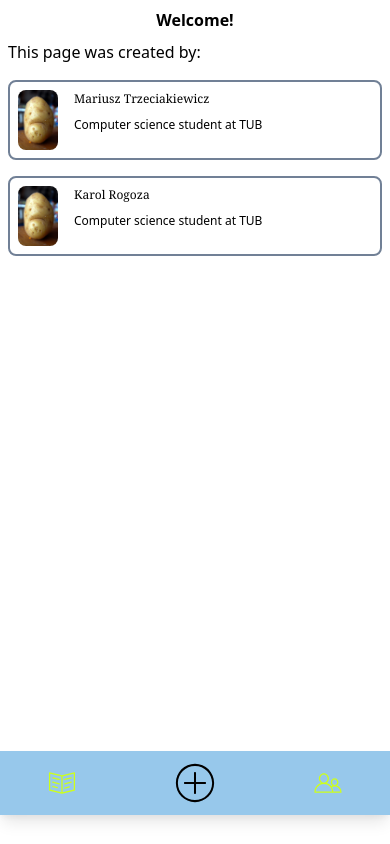
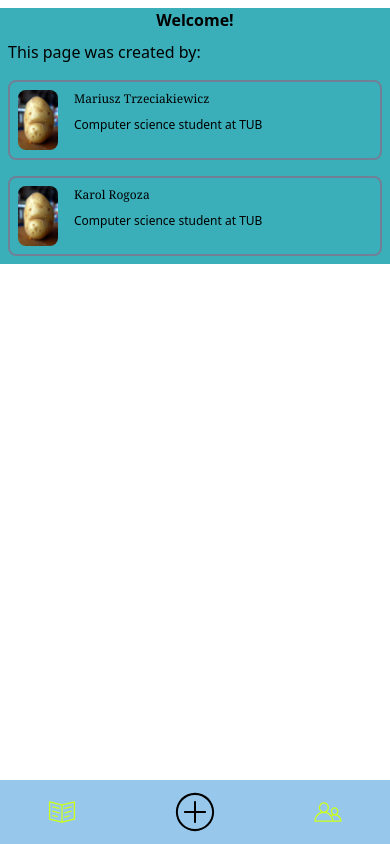
Before and after one commit to Lorakus/TODOSkSy2020, a Nuxt app: page /impressum in a window 390 px wide. Built offline with nearby package versions, Linux system fonts and the light colour scheme.

Commit message:
jest problem z ta nawigacja dla telefonow mobilnych, ale znalazłem mozliwe rozwiazanie

```diff
--- a/components/MobileNavbar.vue
+++ b/components/MobileNavbar.vue
@@ -1,5 +1,5 @@
 <template>
-<div class="bottom-auto">
+<div class="bottom-auto" >
     <div class="bg-pale-cerulean flex justify-around text-center shadow-lg">
 
         <div class="flex flex-col items-center py-2  ">
--- a/layouts/default.vue
+++ b/layouts/default.vue
@@ -1,8 +1,8 @@
 <template>
-  <div class="">
+  <div class="bg-verdigris" >
     <NormalNavbar class="hidden md:grid" />
     <nuxt />
-    <MobileNavbar class="md:hidden absolute bottom-0 w-full"/>
+    <MobileNavbar class="md:hidden absolute bottom-0 w-full" style="position: fixed; bottom: 0px" />
   </div>
 </template>
 
--- a/pages/impressum.vue
+++ b/pages/impressum.vue
@@ -1,10 +1,10 @@
 <template>
-    <div style="height: 88vh;">
+    <div >
         <div>
             <h1 class="text-center m-2 font-semibold sm:text-xl md:text-2xl">Welcome!</h1>
             <h2 class="m-2 md:text-2xl sm:text-xl xl:ml-8">This page was created by: </h2>
         </div>
-        <div class="flex flex-col content-center content-around">
+        <div class="flex flex-col content-center content-around" style="margin-bottom: 16vh">
             <!-- rounded dzila tylko poza komponentem, nie wiem czemu -->
             <Author >
                 <img class="rounded-lg" src="@/assets/img/ziemniak.jpg" slot="photo">
```
